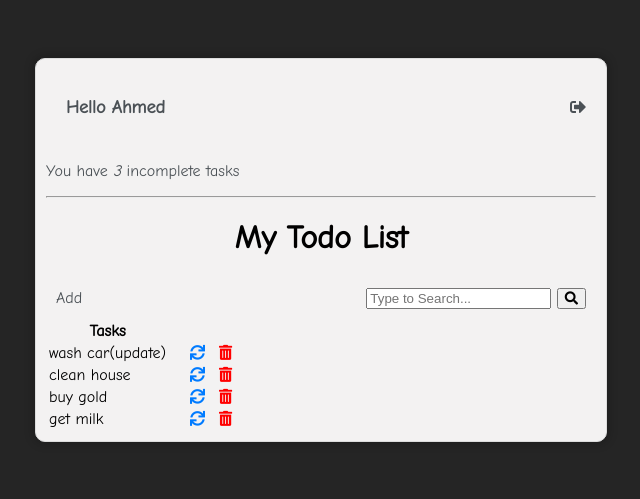
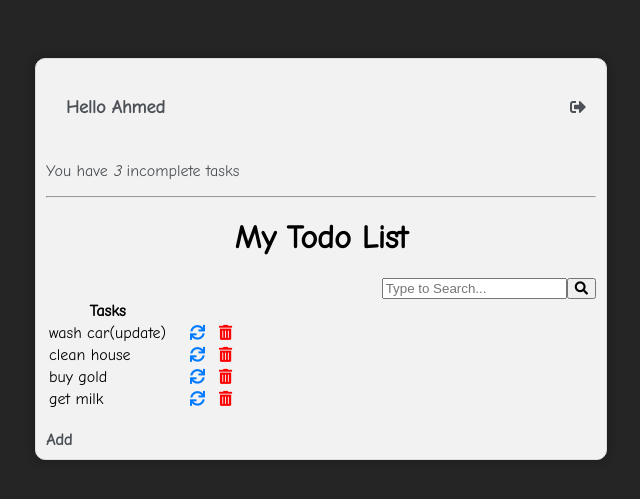
Before and after one commit to ahmed6394/DjangoTodoList, a Django app: page / in a window 1280 px wide. Shown: the top 499 px of the page, without its empty margins (319-959 px from the left). Run offline with Django 4.2, Linux system fonts and the light colour scheme; a user stored in the database is signed in; data comes from the database, SQL or seed files in the repository.

Commit message:
add button added

```diff
--- a/todo/static/todo/styles.css
+++ b/todo/static/todo/styles.css
@@ -75,3 +75,11 @@ a:visited {
 .headline {
   text-align: center;
 }
+.search-box {
+  display: flex;
+  justify-content: end;
+}
+#add-btn {
+  font-weight: bold;
+  margin-top: 20px;
+}
--- a/todo/templates/todo/task_list.html
+++ b/todo/templates/todo/task_list.html
@@ -14,18 +14,16 @@
 <p>You have <i>{{count}}</i> incomplete task{{count|pluralize}}</p>
 <hr />
 <h1 class="headline">My Todo List</h1>
-  <div class="header-line">
-    <a href="{%url 'task-create'%}">Add</a>
-
+<div>
   <form class="search-box">
     <input
       type="text"
       name="search-area"
       value="{{search_input}}"
-        class=""
       placeholder="Type to Search..."
+      class="search_input"
     />
-      <button class=""><i class="fas fa-search"></i></button>
+    <button><i class="fas fa-search"></i></button>
   </form>
 </div>
 
@@ -60,6 +58,7 @@
   <h3>No task in list</h3>
   {% endfor %}
 </table>
-
+<div id="add-btn">
+  <a href="{%url 'task-create'%}">Add</a>
+</div>
 {% endblock content %}
-</h3>
```
Lines whose indentation alone changed are shown as unchanged.
